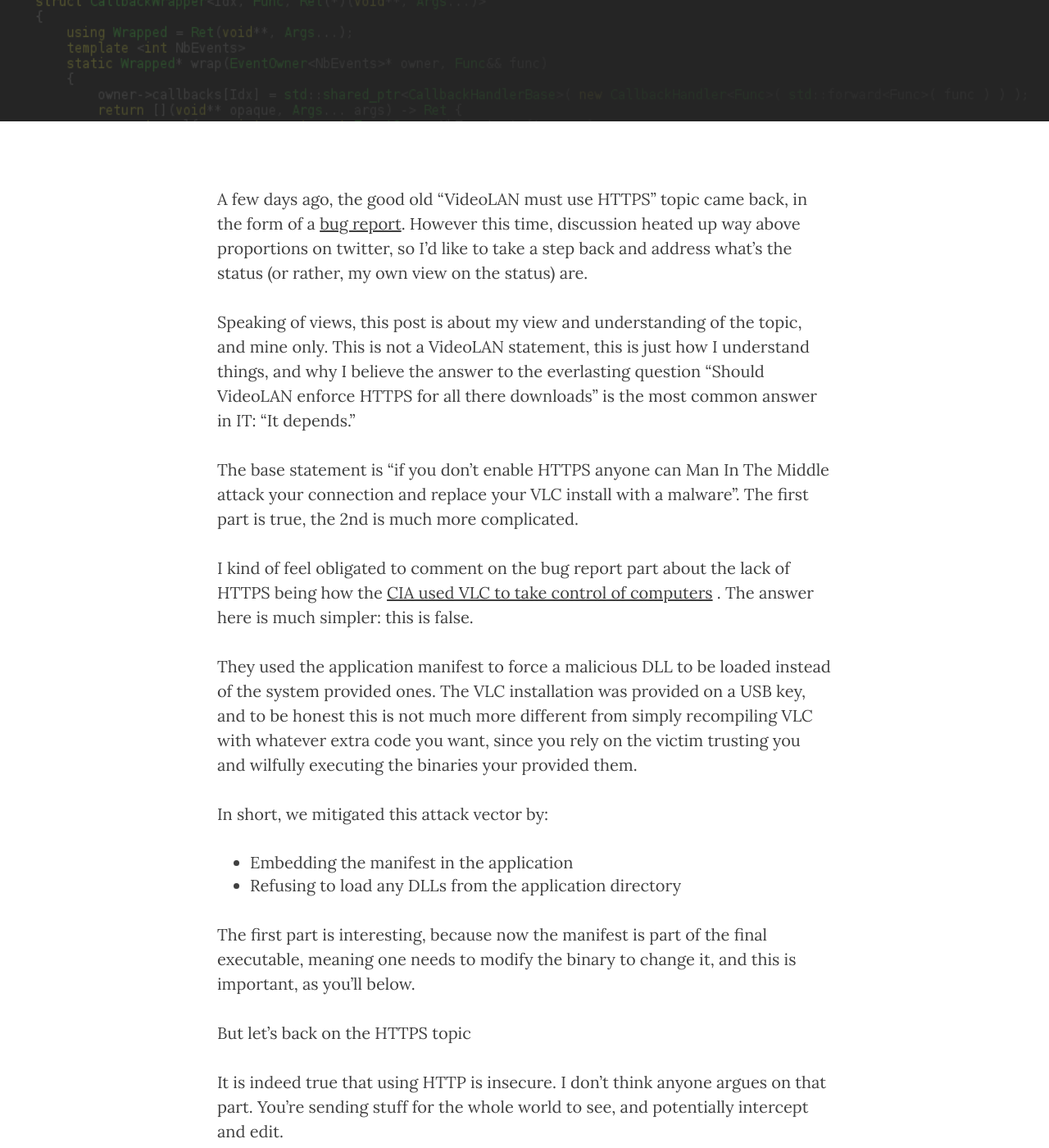
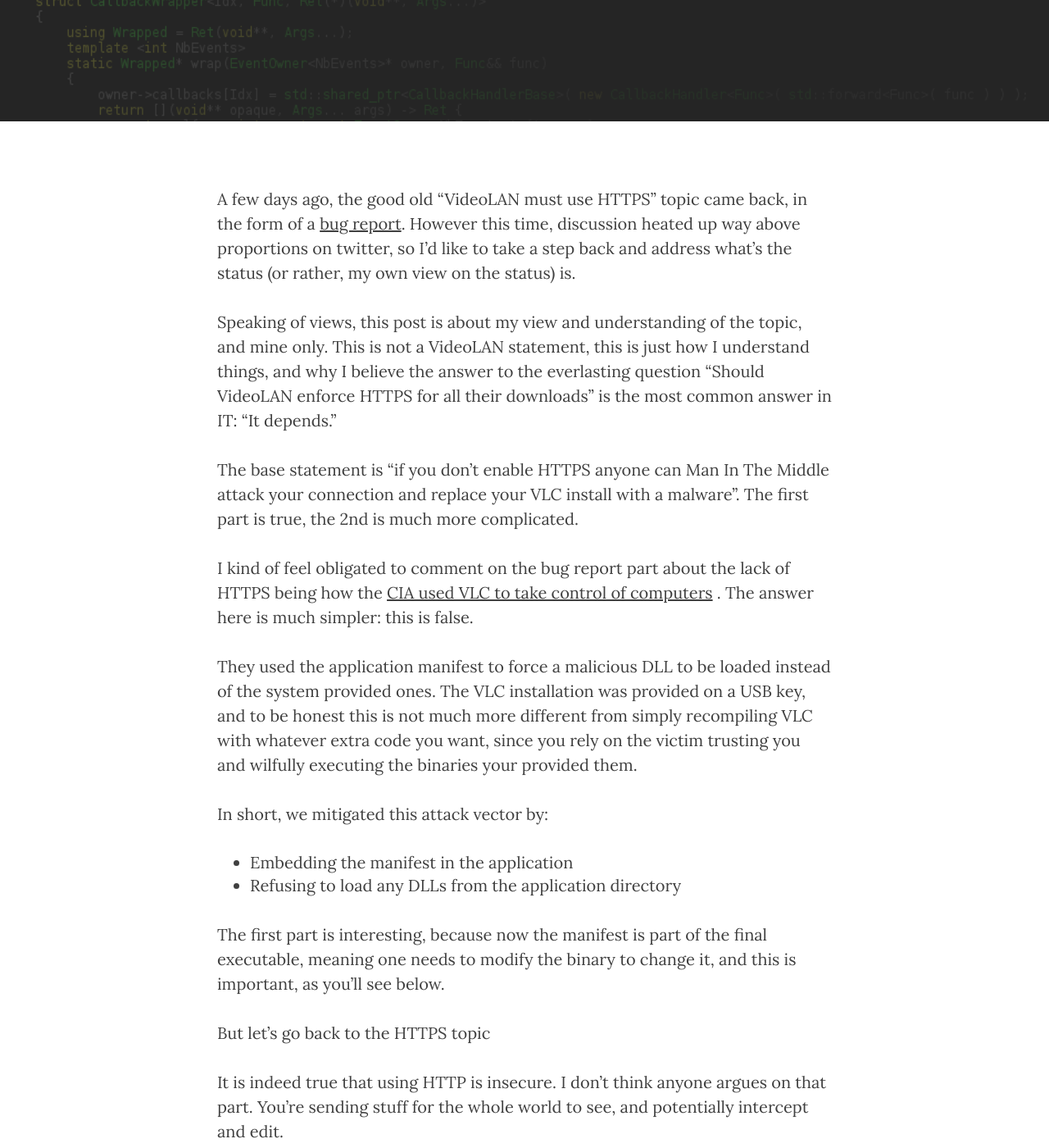
Before and after one commit to chouquette/chouquette, a Jekyll site: the page built from _posts/2017-07-04-videolan-and-https.md, in a window 1280 px wide and 1400 px high, scrolled down 265 px. Shown: the whole window at 82% size. Built offline with Jekyll 4.4.1, drawn with Linux system fonts in a browser that asks for light colours; nearby versions of some CDN libraries; some of the changed text lies outside the part shown.

Commit message:
Fix typos

```diff
--- a/_posts/2017-07-04-videolan-and-https.md
+++ b/_posts/2017-07-04-videolan-and-https.md
@@ -7,11 +7,11 @@
 
 A few days ago, the good old "VideoLAN must use HTTPS" topic came back, in the form of a [bug report](https://trac.videolan.org/vlc/ticket/18472). However this time,
 discussion heated up way above proportions on twitter, so I'd like to take a step back and
-address what's the status (or rather, my own view on the status) are.
+address what's the status (or rather, my own view on the status) is.
 
 Speaking of views, this post is about my view and understanding of the topic, and mine only. This is not a VideoLAN statement,
 this is just how I understand things, and why I believe the answer to the everlasting question
-"Should VideoLAN enforce HTTPS for all there downloads" is the most common answer in IT: "It depends."
+"Should VideoLAN enforce HTTPS for all their downloads" is the most common answer in IT: "It depends."
 
 The base statement is "if you don't enable HTTPS anyone can Man In The Middle attack your connection and replace your VLC install with a malware". The first part is true, the 2nd is much more complicated.
 
@@ -25,14 +25,14 @@
 * Embedding the manifest in the application
 * Refusing to load any DLLs from the application directory
 
-The first part is interesting, because now the manifest is part of the final executable, meaning one needs to modify the binary to change it, and this is important, as you'll below.
+The first part is interesting, because now the manifest is part of the final executable, meaning one needs to modify the binary to change it, and this is important, as you'll see below.
 
-But let's back on the HTTPS topic
+But let's go back to the HTTPS topic
 
 It is indeed true that using HTTP is insecure. I don't think anyone argues on that part. You're sending stuff for the whole world to see, and potentially intercept and edit.
 
 It is also true that our frontpage doesn't enforce HTTPS by default, and that Google doesn't redirect you to the HTTPS page. We are investigating the later, the former is complicated due to old
-browsers, which we still have to support (you'd be surprise how many Windows XP users we still have)
+browsers, which we still have to support (you'd be surprised how many Windows XP users we still have)
 
 However claiming that videolan.org doesn't support HTTPS would be [wrong](https://www.videolan.org)
 
```
